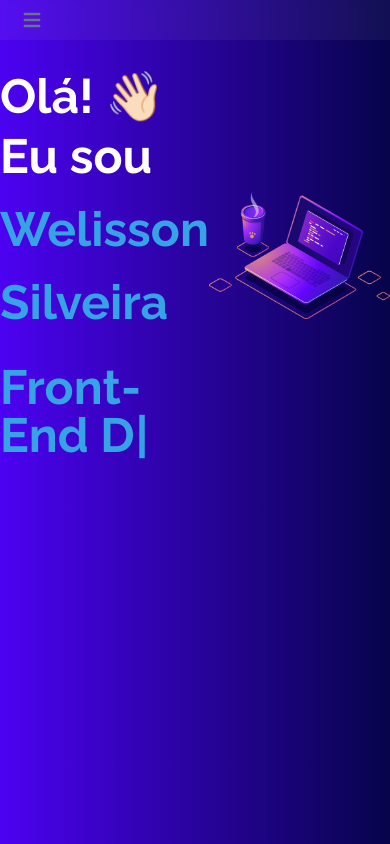
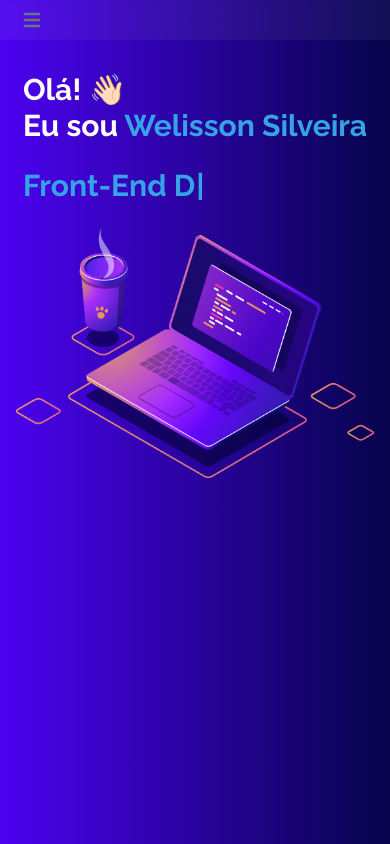
Before and after one commit to welissonmwse/portfolio, a React (Vite) app: page / in a window 390 px wide. Shown: the top 844 px of the page. Built offline with nearby package versions, Linux system fonts and the light colour scheme.

Commit message:
Estrutura visual - Responsividade Home

```diff
--- a/src/components/Link.tsx
+++ b/src/components/Link.tsx
@@ -6,7 +6,10 @@ export function Link({ children, to, ...props }: LinkProps) {
 
   return (
     <NavLink
-      className={`${match ? 'text-blue' : 'text-blue-light'} block py-2 pr-4 pl-3 font-semibold font-poppins rounded hover:text-blue md:hover:bg-transparent md:border-0`}
+      className={`${match ? 'text-white' : 'text-blue-light'}
+        block py-2 pr-4 pl-3 font-semibold font-poppins rounded
+        hover:text-blue md:hover:bg-transparent md:border-0
+      `}
       to={to}
       {...props}
     >
--- a/src/index.css
+++ b/src/index.css
@@ -5,4 +5,6 @@
 body {
   background: rgb(76,2,241);
   background: linear-gradient(to left, rgba(6,4,74,1), rgba(76,2,241,1));
+  -webkit-font-smoothing: antialiased;
+  -moz-osx-font-smoothing: grayscale;
 }
--- a/src/pages/Home.tsx
+++ b/src/pages/Home.tsx
@@ -3,32 +3,31 @@ import FrameImg from '../assets/frame.png'
 
 export function Home() {
   return (
-    <section className="max-w-6xl py-8 m-auto min-h-screen">
-      <div className="flex justify-between items-center h-full">
+    <section className="max-w-6xl py-8 px-4 m-auto min-h-screen">
+      <div className="flex flex-col md:flex-row justify-between items-center h-full">
         <div className="flex-1">
-          <h1 className="font-raleway font-bold text-white text-5xl">
+          <h1 className="font-raleway font-bold text-white lg:text-5xl text-3xl">
             Olá!{" "}
             <span className="animate-wave inline-block" role="img" aria-labelledby="wave">
               👋🏻
             </span>
           </h1>
 
-          <h1 className="font-raleway font-bold text-white text-5xl leading-[73px]">
+          <h1 className="font-raleway font-bold text-white lg:text-5xl text-3xl lg:leading-[73px]">
             Eu sou
             <strong className="text-blue-light"> Welisson Silveira</strong>
           </h1>
 
-          <div className="font-raleway font-bold text-blue-light text-5xl mt-6">
+          <div className="font-raleway font-bold text-blue-light lg:text-5xl text-3xl mt-6">
             <Type />
           </div>
         </div>
 
-        <div style={{ paddingBottom: 20 }}>
+        <div>
           <img
             src={FrameImg}
             alt="home pic"
-            className="img-fluid"
-            style={{ maxHeight: "450px" }}
+            className="lg:min-w-fit mt-6 lg:mt-0 md:w-96"
           />
         </div>
       </div>
```
